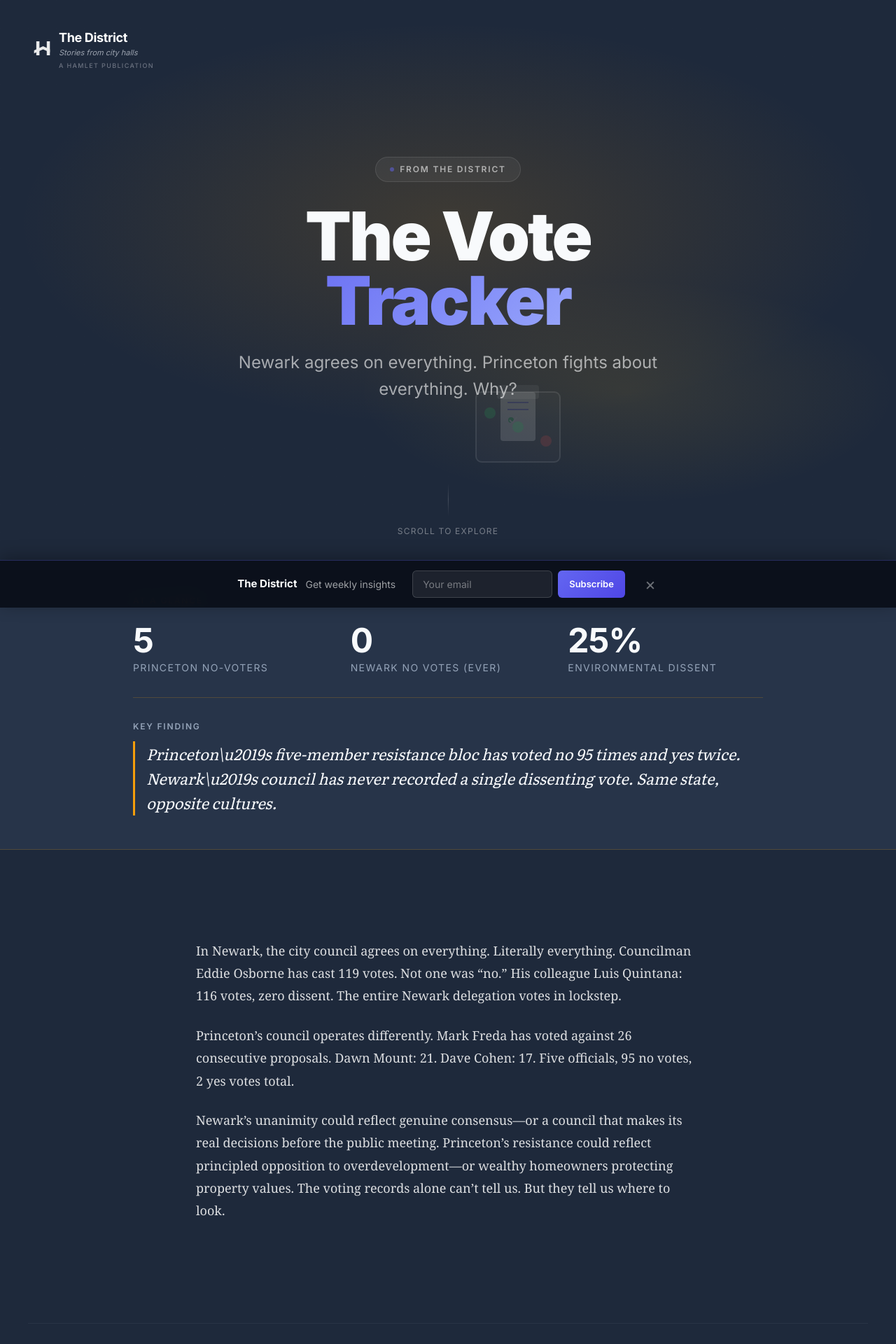
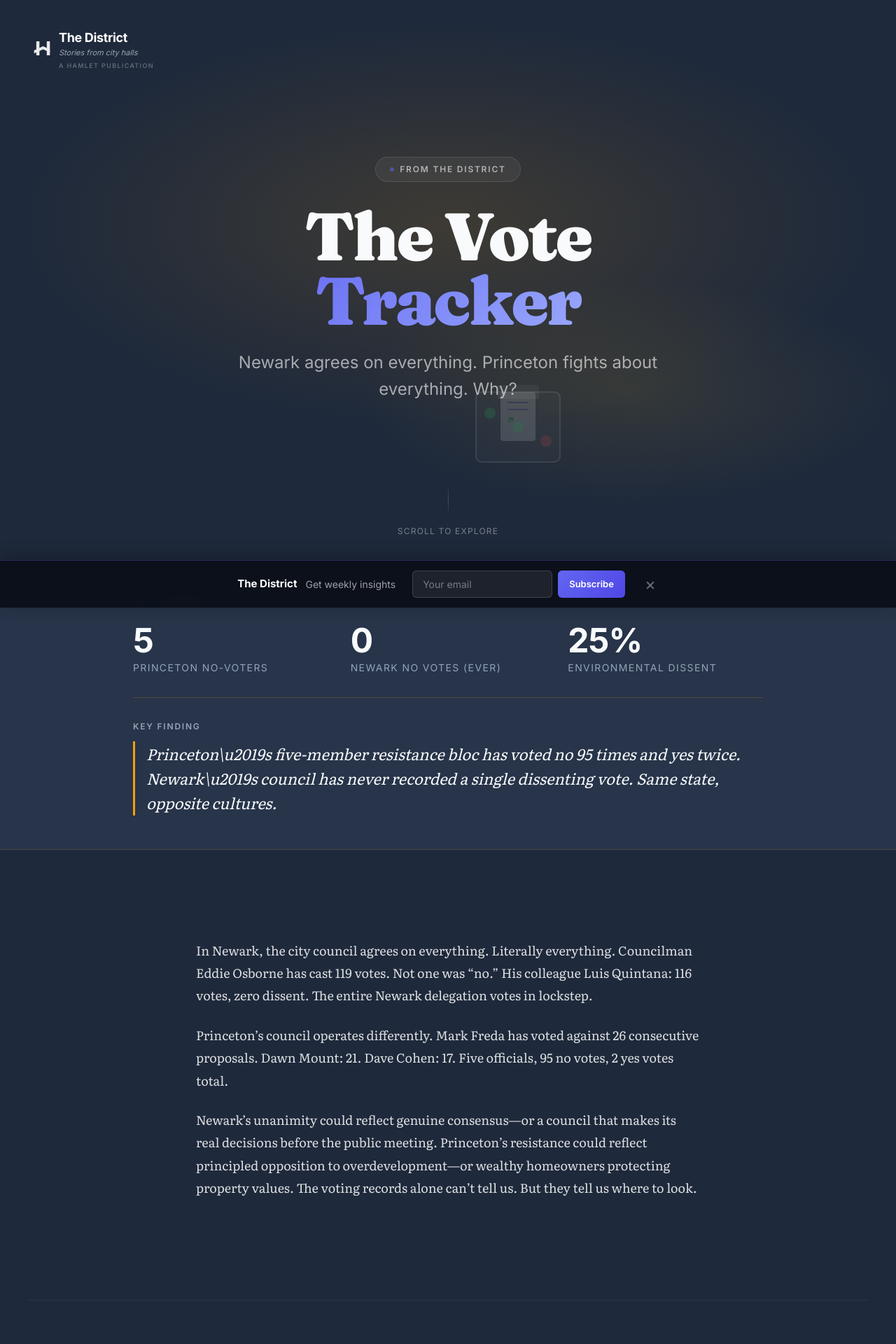
Before and after one commit to hamletsunil/the-district, a Next.js app: page /articles/vote-tracker in a window 1280 px wide. Shown: the top 1920 px of the page at 70% size. Built offline with nearby package versions, Linux system fonts and the light colour scheme.

Commit message:
feat: apply font variables to vote tracker article

```diff
--- a/src/styles/articles/vote-tracker.css
+++ b/src/styles/articles/vote-tracker.css
@@ -7,7 +7,7 @@
   background: var(--page-bg, #1e293b);
   color: var(--page-text, white);
   min-height: 100vh;
-  font-family: "Inter", system-ui, sans-serif;
+  font-family: var(--font-sans);
 }
 
 /* Hero Section */
@@ -77,7 +77,7 @@
 }
 
 .vote-hero-title {
-  font-family: "Inter", system-ui, sans-serif;
+  font-family: var(--font-display);
   font-size: clamp(3rem, 10vw, 6rem);
   font-weight: 900;
   line-height: 0.95;
@@ -191,7 +191,7 @@
 .vote-prose {
   max-width: 720px;
   margin: 0 auto 3rem;
-  font-family: "Georgia", serif;
+  font-family: var(--font-body);
   font-size: 1.125rem;
   line-height: 1.8;
   color: rgba(255, 255, 255, 0.85);
```
